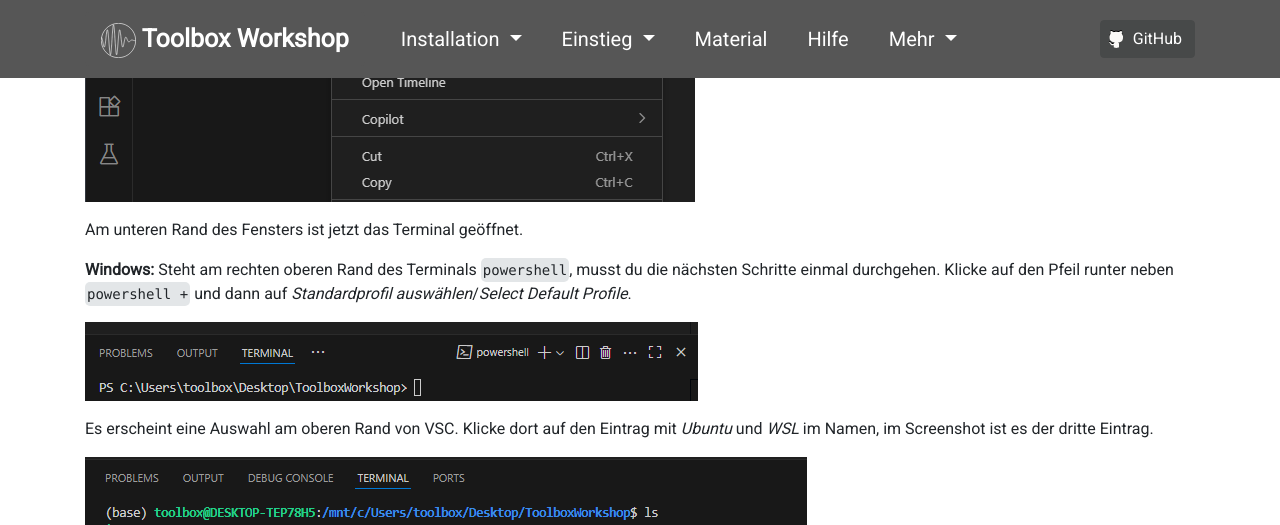
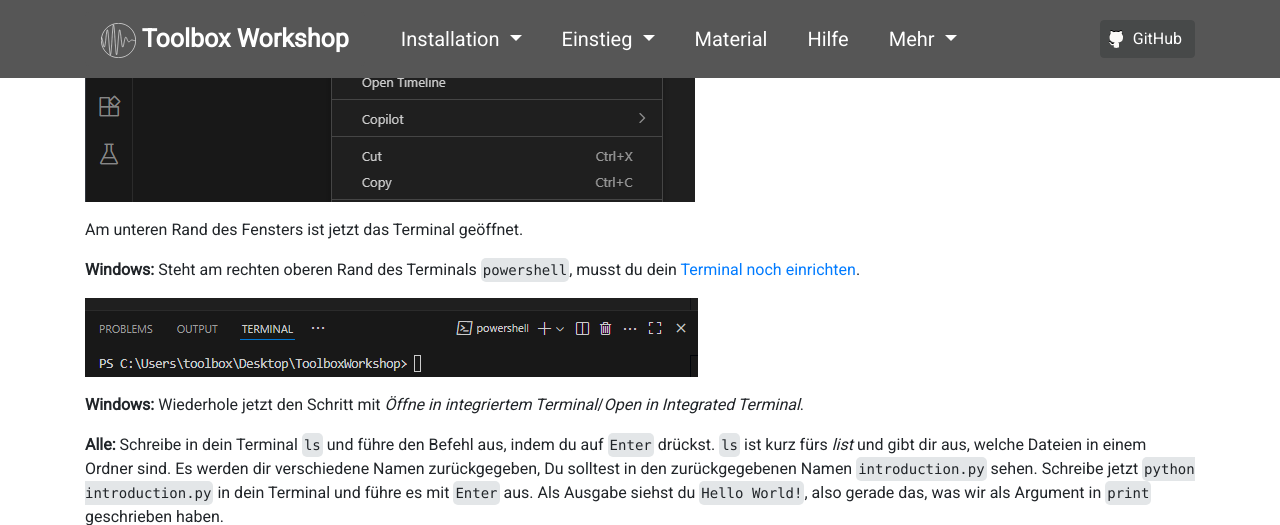
Before and after one commit to pep-dortmund/homepage-toolbox, a Jekyll site: the page built from introduction/first_steps.md, in a window 1280 px wide and 1400 px high, scrolled down 4581 px. Shown: the top 525 px of the window. Built offline with Jekyll 4.4.1, drawn with Linux system fonts in a browser that asks for light colours; nearby versions of some CDN libraries; formulas are drawn with MathJax 3; some of the changed text lies outside the part shown; grey boxes are pictures that could not be loaded.

Commit message:
introduction: rewrite vscode terminal part, as it was written on personal settings

```diff
--- a/introduction/first_steps.md
+++ b/introduction/first_steps.md
@@ -55,12 +55,13 @@
 
 <img alt="" src="/img/introduction/VSCode_NewDir3.png" style="max-width:80%;" />
 
-Öffne diesen Ordner mit dem Knopf unten rechts.
+Öffne diesen Ordner mit dem Knopf _Öffne Ordner_/_Select Folder_ unten rechts.
 
 <img alt="" src="/img/introduction/VSCode_NewDir4.png" style="max-width:80%;" />
 
-In VSC kannst du hier jetzt in der linken Seitenleiste
-eine Datei erstellen. Gib ihr den Namen `introduction.py`.
+In VSC kannst du jetzt in der linken Seitenleiste
+eine Datei erstellen, klicke dazu auf das erste Symbol hinter _TOOLBOXWORKSHOP_.
+Gib ihr den Namen `introduction.py`.
 Wenn du den Namen eingegeben hast, kannst du es mit `Enter` bestätigen.
 
 <img alt="" src="/img/introduction/VSCode_NewFile.png" style="max-width:80%;" />
@@ -121,49 +122,22 @@
 Am unteren Rand des Fensters ist jetzt das Terminal geöffnet.
 
 **Windows:** Steht am rechten oberen Rand des Terminals `powershell`,
-musst du die nächsten Schritte einmal durchgehen.
-Klicke auf den Pfeil runter neben `powershell +`
-und dann auf _Standardprofil auswählen_/_Select Default Profile_.
+musst du dein [Terminal noch einrichten](/install/windows_11/#VSCodeTerminal){:target="_blank"}.
 
 <img alt="" src="/img/introduction/VSCode_Terminal1.png" style="max-width:80%;" />
 
-Es erscheint eine Auswahl am oberen Rand von VSC.
-Klicke dort auf den Eintrag mit _Ubuntu_ und _WSL_ im Namen,
-im Screenshot ist es der dritte Eintrag.
+**Windows:**
+Wiederhole jetzt den Schritt mit _Öffne in integriertem Terminal_/_Open in Integrated Terminal_.
 
-<img alt="" src="/img/introduction/VSCode_Terminal2.png" style="max-width:80%;" />
-
-**Windows:**
-Wenn du unserer Anleitung genau gefolgt bist,
-hast du einen `ToolboxWorkshop`-Ordner auf deinem `Schreibtisch` erstellt.
-
-Schreibe jetzt in dein Terminal `ls` und führe den Befehl aus,
+**Alle:** Schreibe in dein Terminal `ls` und führe den Befehl aus,
 indem du auf `Enter` drückst.
 `ls` ist kurz fürs _list_ und gibt dir aus, welche Dateien in einem Ordner sind.
 Es werden dir verschiedene Namen zurückgegeben,
-befindet sich `OneDrive` in diesen Namen, schreibe als nächstes
-`cd OneDrive` in dein Terminal und führe den Befehl wieder mit `Enter` aus.
-
-Schreibe nun erneut `ls` in dein Terminal und drücke `Enter`.
-Siehst du dort entweder `Schreibtisch` oder `Desktop` in den Namen,
-schreibe `cd Schreibtisch` oder `cd Desktop` in dein Terminal
-und drücke erneut `Enter`.
-
-Wiederhole den Befehl `ls`, dort solltest du den Ordner `ToolboxWorkshop` sehen.
-Mit `cd ToolboxWorkshop` und `Enter` haben wir das Finden unseres Ordners beendet.
-Im Workshop nehmen wir uns Zeit, dir das ordentlicher zu erklären.
-
-**Alle anderen:**
-Mit einem Rechtsklick/Ctrl-Klick (MacOS) auf `introduction.py` in der linken Seitenleiste,
-kannst du das Menü der Datei aufrufen und auf _Kopiere Pfad_/_Copy Path_ klicken.
-Jetzt kannst du im Terminal `cd` eingeben und mit `Strg` + `v` den Pfad einfügen.
-Mit `Enter` führst du den Befehl aus.
-
-<img alt="" src="/img/introduction/VSCode_Terminal4.png" style="max-width:80%;" />
-
-**Alle:**
-Du solltest nun in den mit `ls` zurückgegebenen Namen `introduction.py` sehen.
-Schreibe jetzt `python introduction.py` in das Terminal und führe es mit `Enter` aus.
+Du solltest in den zurückgegebenen Namen `introduction.py` sehen.
+<!-- find Befehl der in einem sinnvollen Rahmen nach introduction.py sucht und in den Ordner geht? -->
+Schreibe jetzt `python introduction.py` in dein Terminal und führe es mit `Enter` aus.
+Als Ausgabe siehst du `Hello World!`, also gerade das,
+was wir als Argument in `print` geschrieben haben.
 
 <img alt="" src="/img/introduction/VSCode_Terminal3.png" style="max-width:80%;" />
 
@@ -171,8 +145,8 @@
 Der grüne Text wird sich unterscheiden.
 Vor dem `@` steht dein Nutzername, nicht `toolbox`,
 dahinter folgt der Name deines Laptops/Rechners.
+In Blau steht hinter dem `:` der Pfad, die Ordner getrennt durch `/`.
 Dies ist der Prompt und kann individuell angepasst werden.
-In Blau steht hinter dem `:` der Pfad.
 
 **Wenn es in Zukunft heißt, führe `python introduction.py` aus,
 ist damit gemeint, dass du im Terminal `python introduction.py` eintippst
```
Also changed, not shown: install/windows-11.md (+1 -1 lines).
